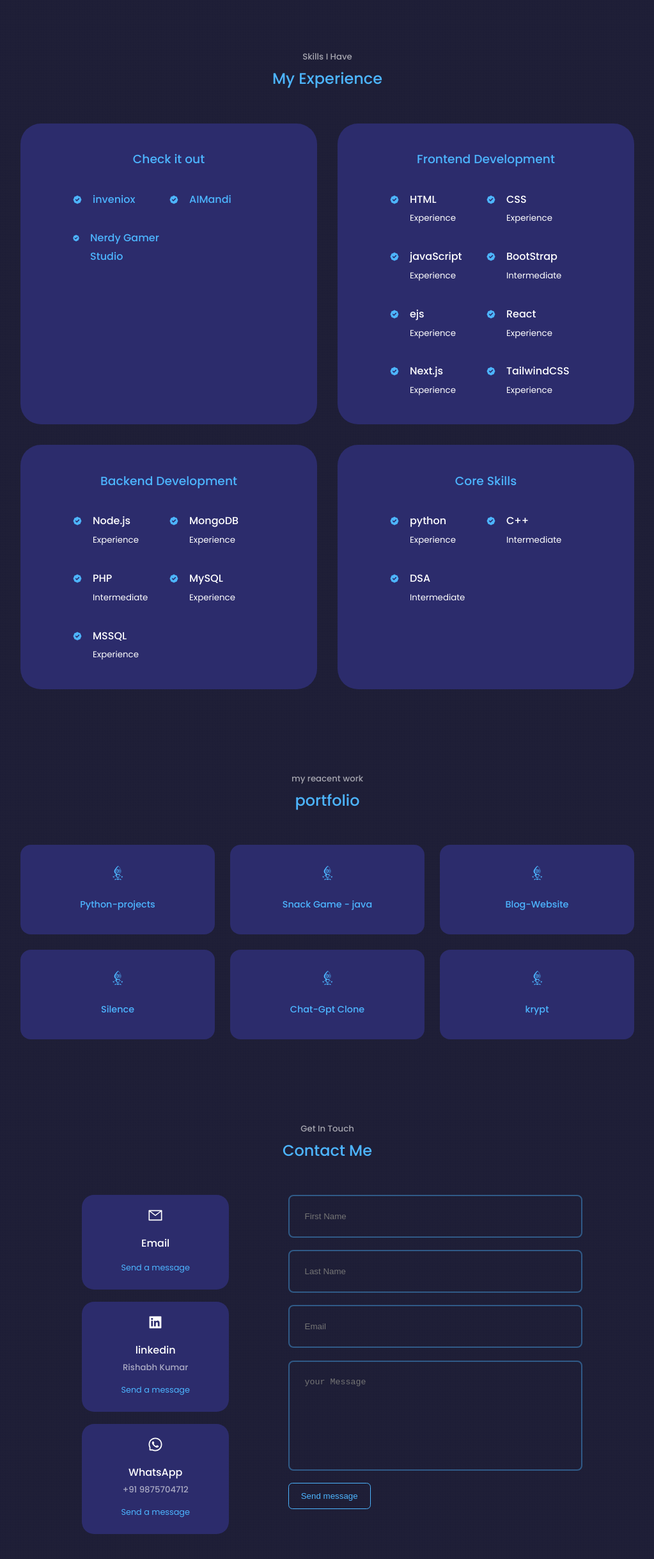
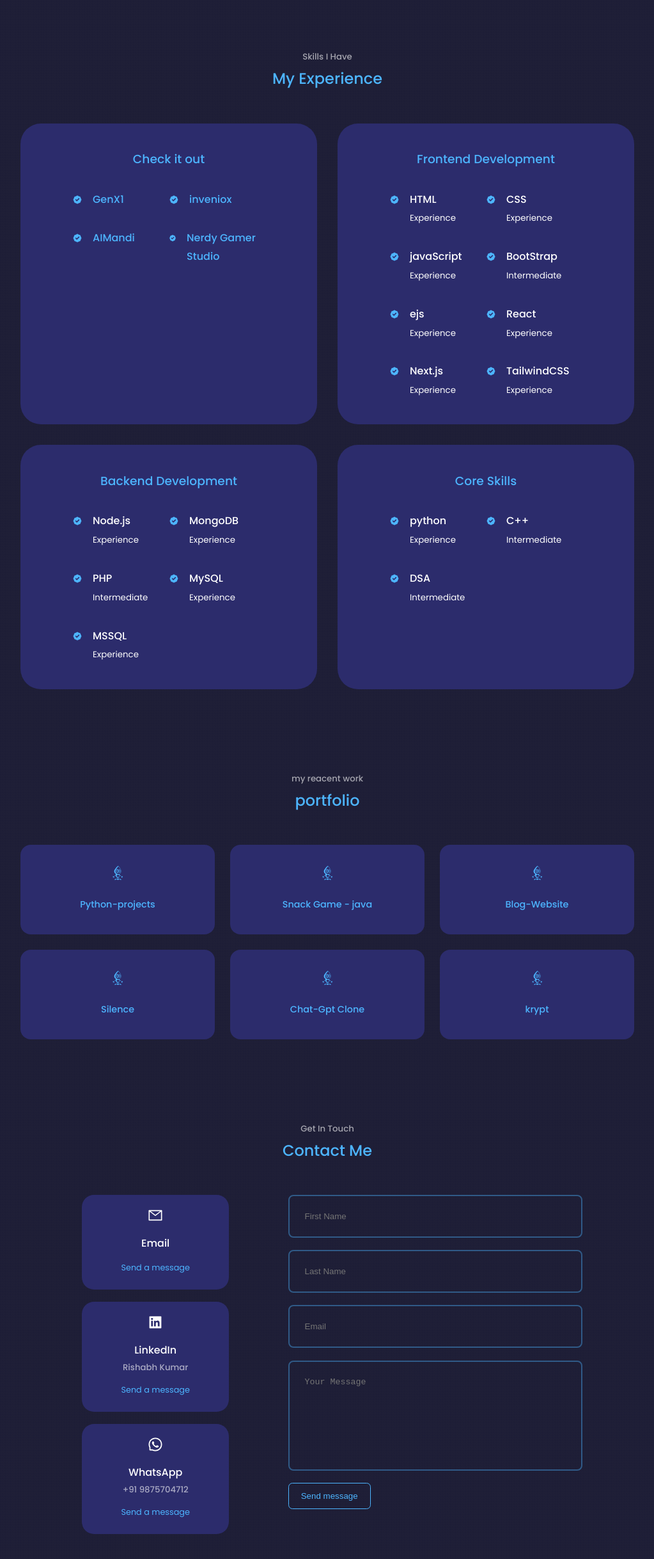
Before and after one commit to RishabhKumar23/portfolio, a React (Create React App) app: page / in a window 1280 px wide. Shown: the part 1654-4090 px from the top of the page at 64% size, without its empty margins (128-1151 px from the left). Built offline with nearby package versions, Linux system fonts and the light colour scheme; a web font is replaced by a local one.

Commit message:
UI fix and Exp added

```diff
--- a/src/Components/Contact/Contact.jsx
+++ b/src/Components/Contact/Contact.jsx
@@ -1,65 +1,131 @@
-import React, { useRef } from 'react'
+import React, { useRef, useState, useEffect } from "react";
 import "./Contact.css";
-import { AiOutlineMail, AiOutlineWhatsApp } from "react-icons/ai"
-import {AiFillLinkedin} from 'react-icons/ai'
-import emailjs from 'emailjs-com';
+import { AiOutlineMail, AiOutlineWhatsApp } from "react-icons/ai";
+import { AiFillLinkedin } from "react-icons/ai";
+import emailjs from "emailjs-com";
+
 const Contact = () => {
   // for mail
   const form = useRef();
+  const [isSmallScreen, setIsSmallScreen] = useState(false);
+
+  useEffect(() => {
+    const handleResize = () => {
+      setIsSmallScreen(window.innerWidth <= 600);
+    };
+    handleResize();
+    window.addEventListener("resize", handleResize);
+    return () => window.removeEventListener("resize", handleResize);
+  }, []);
+
   const sendEmail = (e) => {
     e.preventDefault();
 
-    emailjs.sendForm('service_203kpg9', 'template_fgtxz7k', form.current, 'Vhqnvn8bHh6TyYTNt')
-      .then((result) => {
+    emailjs
+      .sendForm(
+        "service_203kpg9",
+        "template_fgtxz7k",
+        form.current,
+        "Vhqnvn8bHh6TyYTNt"
+      )
+      .then(
+        (result) => {
           console.log(result.text);
-      }, (error) => {
+        },
+        (error) => {
           console.log(error.text);
-      });
+        }
+      );
 
-      e.target.reset()
+    e.target.reset();
   };
+
   return (
-    <section id='contact'>
+    <section id="contact">
       <h5>Get In Touch </h5>
       <h2>Contact Me</h2>
 
-      <div className='container contactContainer'>
-        <div className='contactOptions'>
-          <article className='contactOption'>
-            {/* Email */}
-            <AiOutlineMail className='icon' />
+      <div className="container contactContainer">
+        <div className="contactOptions">
+          {!isSmallScreen && (
+            <>
+              <article className="contactOption">
+                {/* <AiOutlineMail className="icon" /> */}
+                {!isSmallScreen && (
+                  <>
+                    <AiOutlineMail className="icon" />
+
                     <h4>Email</h4>
-            <a href='mailto:rishabh.kumar10101@icloud.com' rel="noreferrer" target="_blank">Send a message</a>
+                    <a
+                      href="mailto:rishabh.kumar10101@icloud.com"
+                      rel="noreferrer"
+                      target="_blank"
+                    >
+                      Send a message
+                    </a>
+                  </>
+                )}
               </article>
-          {/* messenger */}
-          <article className='contactOption'>
-            <AiFillLinkedin className='icon' />
-            <h4>linkedin</h4>
+
+              <article className="contactOption">
+                {/* <AiFillLinkedin className="icon" /> */}
+                {!isSmallScreen && (
+                  <>
+                    <AiFillLinkedin className="icon" />
+
+                    <h4>LinkedIn</h4>
                     <h5>Rishabh Kumar</h5>
-            <a href='https://www.linkedin.com/in/rishabh-kumar-7b0043217/' rel="noreferrer" target="_blank">Send a message</a>
+                    <a
+                      href="https://www.linkedin.com/in/rishabh-kumar-7b0043217/"
+                      rel="noreferrer"
+                      target="_blank"
+                    >
+                      Send a message
+                    </a>
+                  </>
+                )}
               </article>
-          {/* what's app */}
-          <article className='contactOption'>
-            <AiOutlineWhatsApp className='icon' />
+
+              <article className="contactOption">
+                {/* <AiOutlineWhatsApp className="icon" /> */}
+                {!isSmallScreen && (
+                  <>
+                    <AiOutlineWhatsApp className="icon" />
+
                     <h4>WhatsApp</h4>
                     <h5>+91 9875704712</h5>
-            <a href='https://wa.me/+919875704712' rel="noreferrer" target="_blank">Send a message</a>
+                    <a
+                      href="https://wa.me/+919875704712"
+                      rel="noreferrer"
+                      target="_blank"
+                    >
+                      Send a message
+                    </a>
+                  </>
+                )}
               </article>
+            </>
+          )}
         </div>
+
         {/* form */}
         <form ref={form} onSubmit={sendEmail}>
-          <input type="text" name='fName' placeholder='First Name' required />
-          <input type="text" name='lName' placeholder='Last Name' />
-          <input type="Email" name='email' placeholder='Email' required />
-          <textarea name='message' rows="8" placeholder="your Message" required></textarea>
-          <button type='submit' className="btn btn-primary"> Send message</button>
+          <input type="text" name="fName" placeholder="First Name" required />
+          <input type="text" name="lName" placeholder="Last Name" />
+          <input type="Email" name="email" placeholder="Email" required />
+          <textarea
+            name="message"
+            rows="8"
+            placeholder="Your Message"
+            required
+          ></textarea>
+          <button type="submit" className="btn btn-primary">
+            Send message
+          </button>
         </form>
       </div>
     </section>
-  )
-}
-/**************************************Note*********************************/
-// 1: whats app link for contact : href='https://wa.me/<your number with international format>'
-// 2: messenger app link for contact : href='https://m.me/home.php'
+  );
+};
 
 export default Contact;
--- a/src/Components/Experience/Experience.jsx
+++ b/src/Components/Experience/Experience.jsx
@@ -13,6 +13,18 @@ const Experience = () => {
         <div className="containerBackEnd">
           <h3>Check it out</h3>
           <div className="expContent">
+            <div className="containerFontEnd">
+              <a
+                href="https://genx1.vercel.app/"
+                rel="noreferrer"
+                target="_blank"
+              >
+                <article className="expDetails">
+                  <HiBadgeCheck className="expDetailsIcon" />
+                  <h4>GenX1</h4>
+                </article>
+              </a>
+            </div>
             <div className="containerFontEnd">
               <a
                 href="https://inveniox.vercel.app/"
```
Lines whose indentation alone changed are shown as unchanged.
